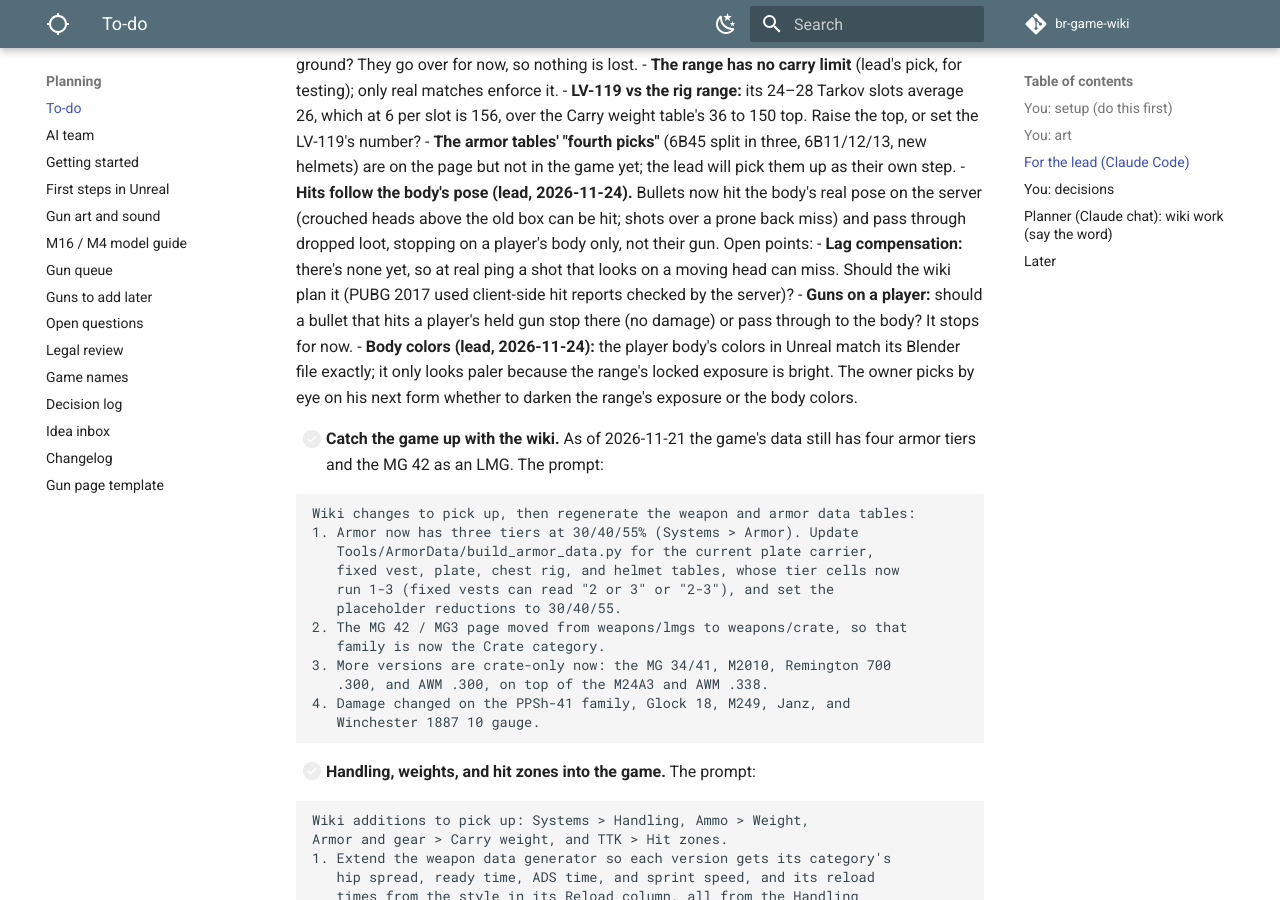
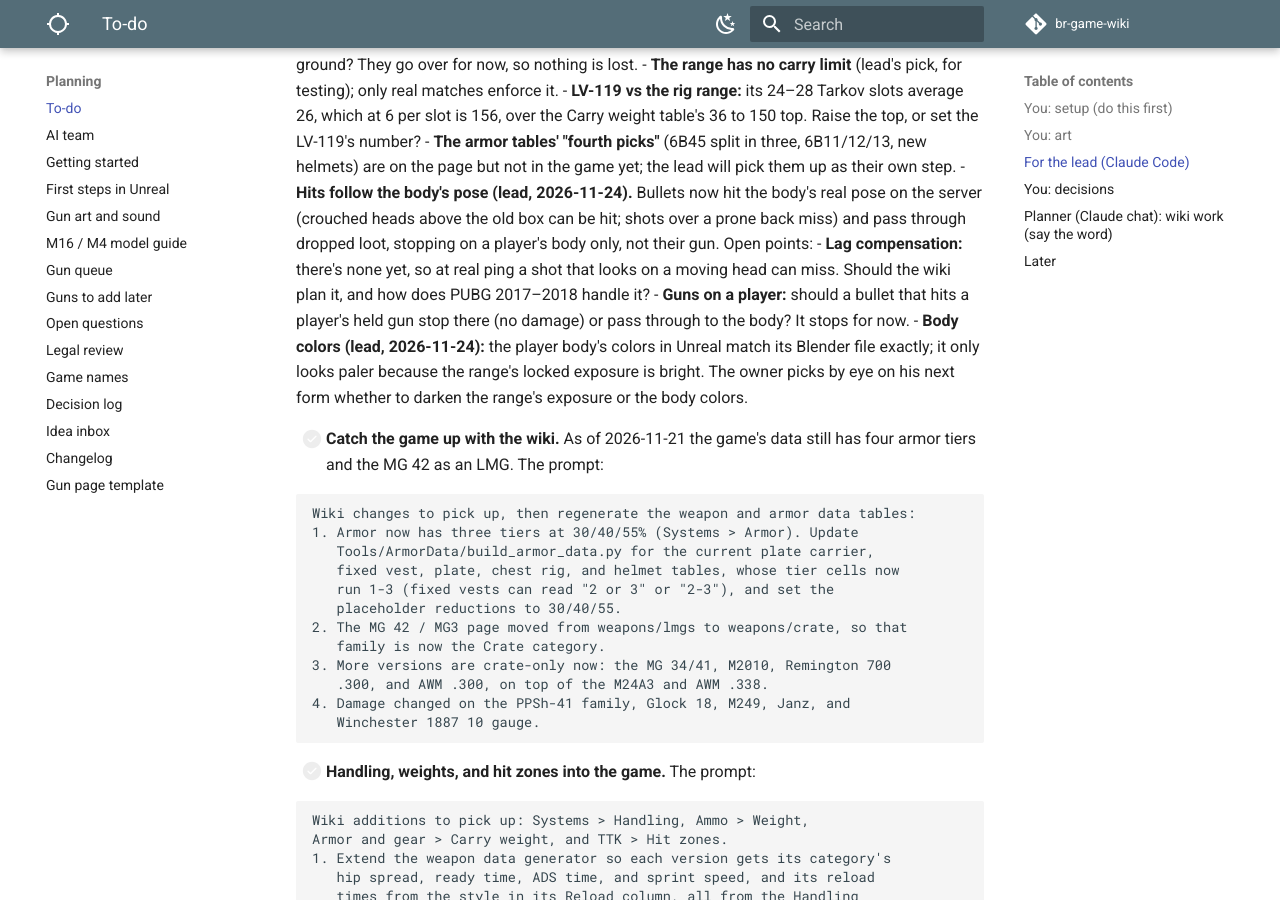
Before and after one commit to DerrickSpartan1/br-game-wiki, an MkDocs documentation site: the page built from docs/planning/to-do.md, in a window 1280 px wide and 900 px high, scrolled down 12505 px. Built offline with MkDocs 1.6.1 and Material for MkDocs 9.7.7, drawn with Linux system fonts in a browser that asks for light colours; comment, search, counter and statistics services are not loaded.

Commit message:
Lead: lag compensation question reworded
Co-Authored-By: Claude Opus 5.5 <noreply@anthropic.com>

```diff
--- a/docs/planning/to-do.md
+++ b/docs/planning/to-do.md
@@ -173,7 +173,7 @@ When you tell the lead "check the planner's list," it works through this section
     - **LV-119 vs the rig range:** its 24–28 Tarkov slots average 26, which at 6 per slot is 156, over the Carry weight table's 36 to 150 top. Raise the top, or set the LV-119's number?
     - **The armor tables' "fourth picks"** (6B45 split in three, 6B11/12/13, new helmets) are on the page but not in the game yet; the lead will pick them up as their own step.
 - **Hits follow the body's pose (lead, 2026-11-24).** Bullets now hit the body's real pose on the server (crouched heads above the old box can be hit; shots over a prone back miss) and pass through dropped loot, stopping on a player's body only, not their gun. Open points:
-    - **Lag compensation:** there's none yet, so at real ping a shot that looks on a moving head can miss. Should the wiki plan it (PUBG 2017 used client-side hit reports checked by the server)?
+    - **Lag compensation:** there's none yet, so at real ping a shot that looks on a moving head can miss. Should the wiki plan it, and how does PUBG 2017–2018 handle it?
     - **Guns on a player:** should a bullet that hits a player's held gun stop there (no damage) or pass through to the body? It stops for now.
 - **Body colors (lead, 2026-11-24):** the player body's colors in Unreal match its Blender file exactly; it only looks paler because the range's locked exposure is bright. The owner picks by eye on his next form whether to darken the range's exposure or the body colors.
 
```
